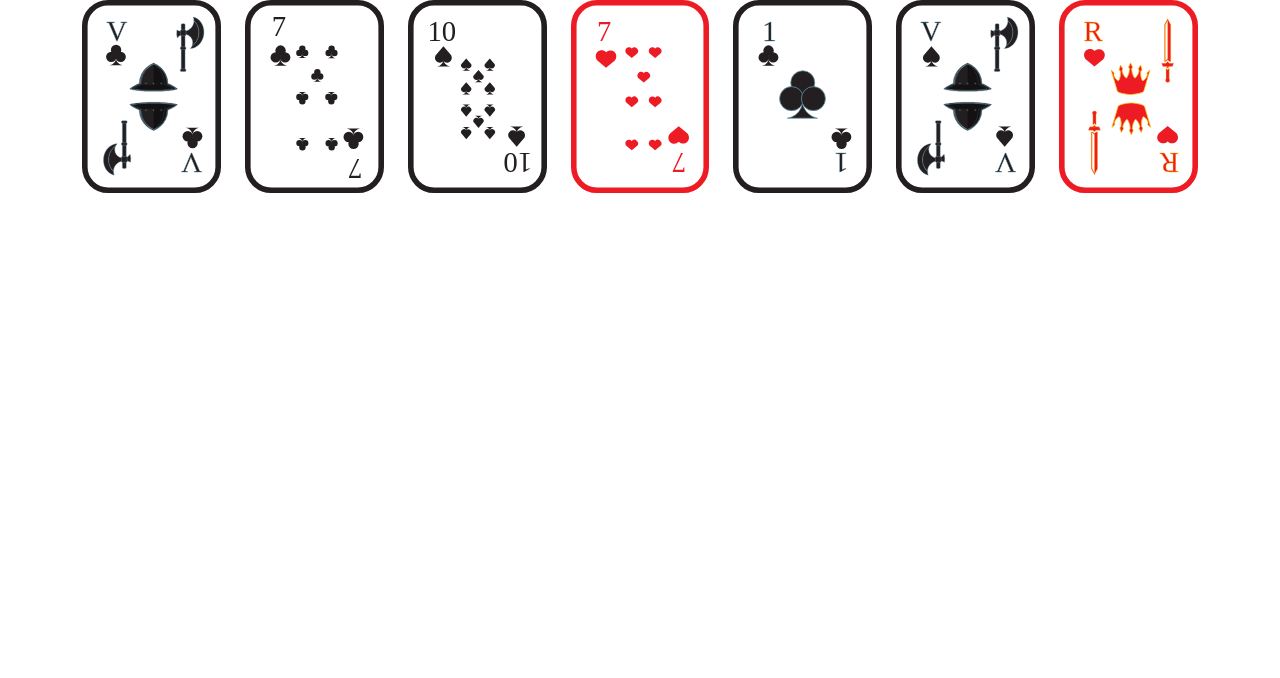
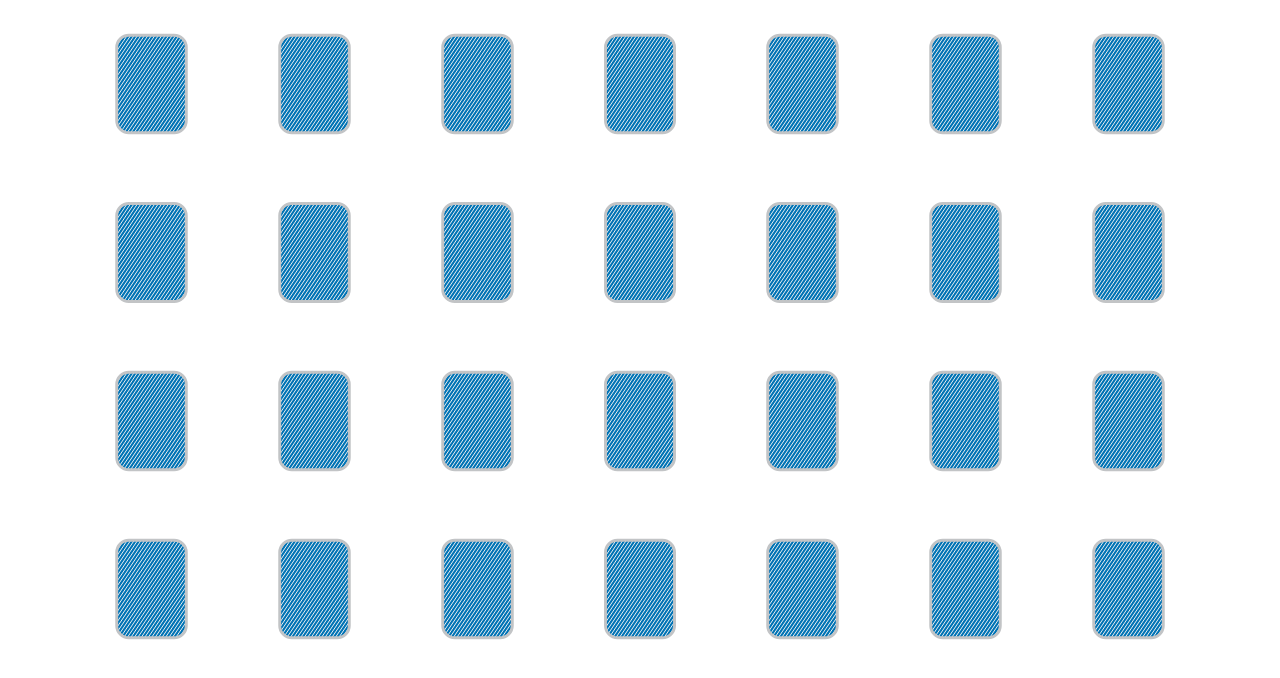
Before and after one commit to baptiste7905/Reussite, a website: page static/game.html in a window 1280 px wide. Drawn offline with nearby package versions, Linux system fonts and the light colour scheme.

Commit message:
grille des cartes

```diff
--- a/init.db.js
+++ b/init.db.js
@@ -169,6 +169,6 @@ async function initDB() {
 initDB()
     .then(() => {
 
-        console.log('base init')
+        console.log("base init")
 
     })
--- a/static/game.html
+++ b/static/game.html
@@ -11,36 +11,146 @@
             <div class="row">
 
                 <div class="col">
-                    <img src="cartes/V_trefle.svg"/>
+                    <img src="cartes/dos_carte.svg"/>
                 </div>
 
                 <div class="col">
-                    <img src="cartes/7_trefle.svg"/>
+                    <img src="cartes/dos_carte.svg"/>
                 </div>
 
                 <div class="col">
-                    <img src="cartes/10_pique.svg"/>
+                    <img src="cartes/dos_carte.svg"/>
                 </div>
 
                 <div class="col">
-                    <img src="cartes/7_coeur.svg"/>
+                    <img src="cartes/dos_carte.svg"/>
                 </div>
 
                 <div class="col">
-                    <img src="cartes/1_trefle.svg"/>
+                    <img src="cartes/dos_carte.svg"/>
                 </div>
 
                 <div class="col">
-                    <img src="cartes/V_pique.svg"/>
+                    <img src="cartes/dos_carte.svg"/>
                 </div>
 
                 <div class="col">
-                    <img src="cartes/R_coeur.svg"/>
+                    <img src="cartes/dos_carte.svg"/>
                 </div>
 
             </div>
 
+            <div class="row">
+
+                <div class="col">
+                    <img src="cartes/dos_carte.svg"/>
+                </div>
+
+                <div class="col">
+                    <img src="cartes/dos_carte.svg"/>
+                </div>
+
+                <div class="col">
+                    <img src="cartes/dos_carte.svg"/>
+                </div>
+
+                <div class="col">
+                    <img src="cartes/dos_carte.svg"/>
+                </div>
+
+                <div class="col">
+                    <img src="cartes/dos_carte.svg"/>
+                </div>
+
+                <div class="col">
+                    <img src="cartes/dos_carte.svg"/>
+                </div>
+
+                <div class="col">
+                    <img src="cartes/dos_carte.svg"/>
+                </div>
+
+            </div>
+
+            <div class="row">
+
+                <div class="col">
+                    <img src="cartes/dos_carte.svg"/>
+                </div>
+
+                <div class="col">
+                    <img src="cartes/dos_carte.svg"/>
+                </div>
+
+                <div class="col">
+                    <img src="cartes/dos_carte.svg"/>
+                </div>
+
+                <div class="col">
+                    <img src="cartes/dos_carte.svg"/>
+                </div>
+
+                <div class="col">
+                    <img src="cartes/dos_carte.svg"/>
+                </div>
+
+                <div class="col">
+                    <img src="cartes/dos_carte.svg"/>
+                </div>
+
+                <div class="col">
+                    <img src="cartes/dos_carte.svg"/>
+                </div>
+
+            </div>
+
+            <div class="row">
+
+                <div class="col">
+                    <img src="cartes/dos_carte.svg"/>
+                </div>
+
+                <div class="col">
+                    <img src="cartes/dos_carte.svg"/>
+                </div>
+
+                <div class="col">
+                    <img src="cartes/dos_carte.svg"/>
+                </div>
+
+                <div class="col">
+                    <img src="cartes/dos_carte.svg"/>
+                </div>
+
+                <div class="col">
+                    <img src="cartes/dos_carte.svg"/>
+                </div>
+
+                <div class="col">
+                    <img src="cartes/dos_carte.svg"/>
+                </div>
+
+                <div class="col">
+                    <img src="cartes/dos_carte.svg"/>
+                </div>
+
+            </div>
+
+
         </div>
+
+        <script>
+            liste_cartes = document.querySelectorAll(".col")
+            for (let i=0;i<28;i++) {
+
+                liste_cartes[i].addEventListener("click", (event)=>{
+                    fetch("carte/?position="+`${i}`).then(res=>res.json()).then(obj=>{
+                        liste_cartes[i].firstElementChild.src="cartes/"+obj.nom+".svg";
+                    });
+                })
+
+            }
+        </script>
 
     </body>
 </html>
```
Also changed, not shown: index.js (+30 -0 lines), static/cartes/dos_carte.svg (added), 1 other file.
